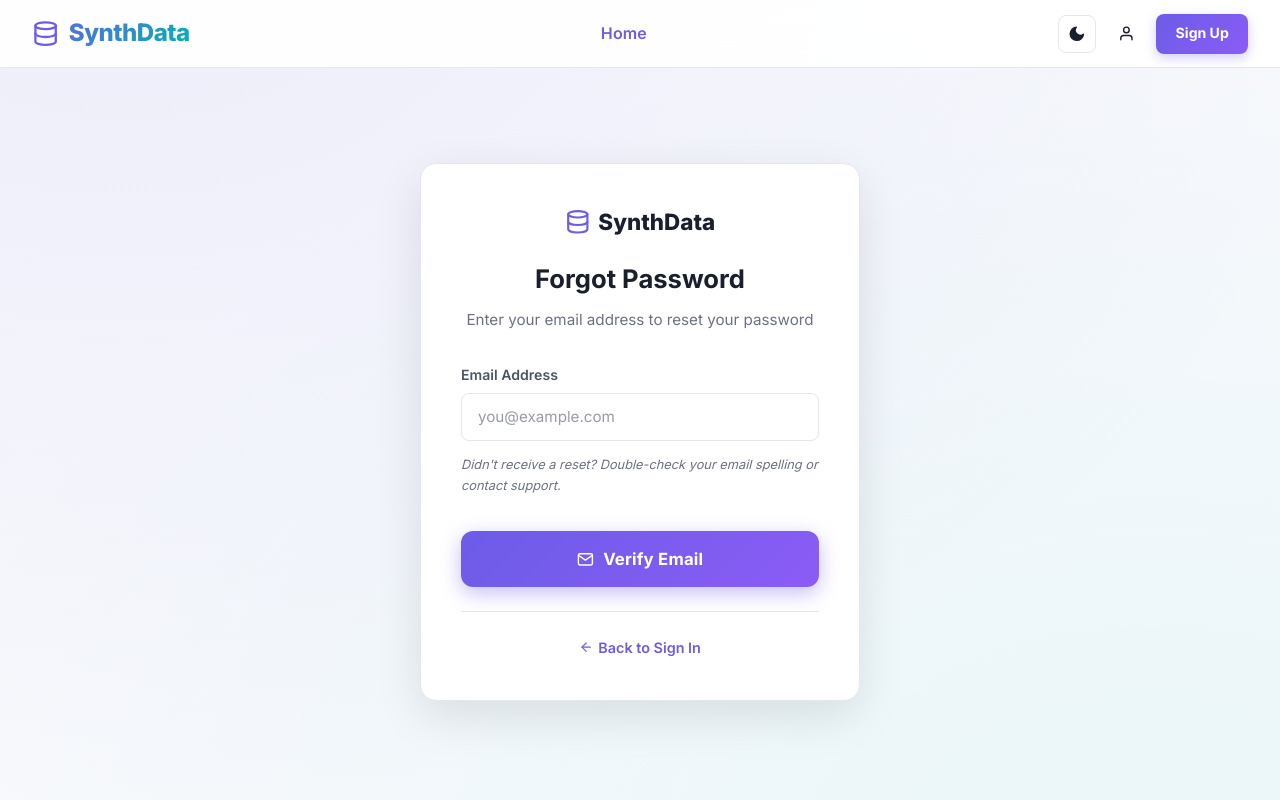
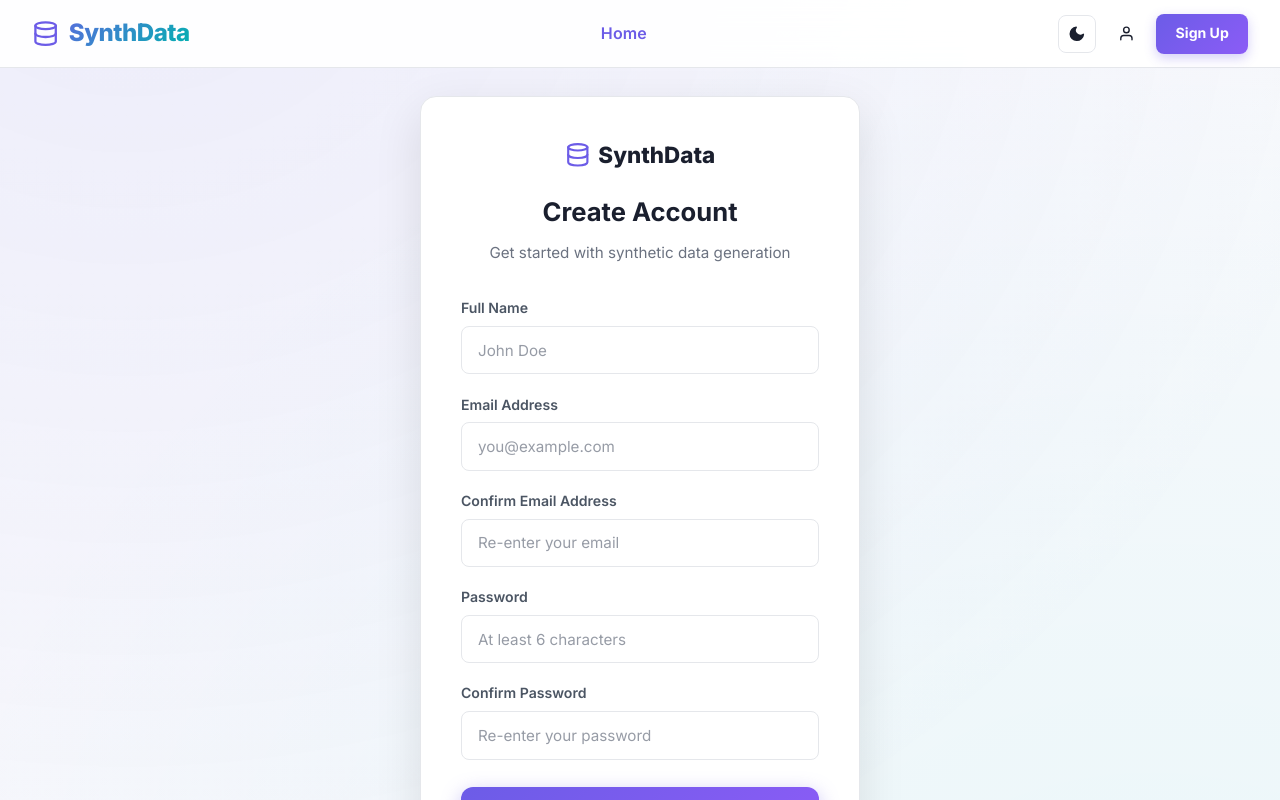
Before and after one commit to Priya15-aids/Synthetic_Data_Generator, a React (Vite) app: page /#/forgot-password in a window 1280 px wide. Shown: the top 800 px of the page. Built offline with nearby package versions, Linux system fonts and the light colour scheme.

Commit message:
Refactor ForgotPassword to SignUp component

```diff
--- a/src/components/Auth/ForgotPassword.jsx
+++ b/src/components/Auth/ForgotPassword.jsx
@@ -1,17 +1,22 @@
 import { useState } from 'react';
-import { Link } from 'react-router-dom';
-import { FiDatabase, FiMail, FiArrowLeft, FiCheck } from 'react-icons/fi';
+import { Link, useNavigate, useSearchParams } from 'react-router-dom';
+import { FiDatabase, FiUser, FiMail, FiLock } from 'react-icons/fi';
+import { useAuth } from '../../context/AuthContext';
 import { checkEmailTypo, isValidEmailFormat } from '../../utils/emailValidator';
 import './Auth.css';
 
-function ForgotPassword() {
+function SignUp() {
+  const [name, setName] = useState('');
   const [email, setEmail] = useState('');
+  const [confirmEmail, setConfirmEmail] = useState('');
+  const [password, setPassword] = useState('');
+  const [confirmPassword, setConfirmPassword] = useState('');
   const [error, setError] = useState('');
-  const [success, setSuccess] = useState(false);
-  const [newPassword, setNewPassword] = useState('');
-  const [confirmPassword, setConfirmPassword] = useState('');
-  const [step, setStep] = useState(1);
   const [emailSuggestion, setEmailSuggestion] = useState(null);
+  const { signup } = useAuth();
+  const navigate = useNavigate();
+  const [searchParams] = useSearchParams();
+  const redirectParam = searchParams.get('redirect');
 
   const handleEmailBlur = () => {
     if (email.trim()) {
@@ -33,12 +38,12 @@ function ForgotPassword() {
     setEmailSuggestion(null);
   };
 
-  const handleEmailSubmit = (e) => {
+  const handleSubmit = (e) => {
     e.preventDefault();
     setError('');
 
-    if (!email.trim()) {
-      setError('Please enter your email address.');
+    if (!name.trim() || !email.trim() || !confirmEmail.trim() || !password.trim() || !confirmPassword.trim()) {
+      setError('Please fill in all fields.');
       return;
     }
 
@@ -47,81 +52,39 @@ function ForgotPassword() {
       return;
     }
 
-    const stored = localStorage.getItem('synthdata_users');
-    const users = stored ? JSON.parse(stored) : [];
-    const found = users.find((u) => u.email === email.toLowerCase().trim());
-
-    if (!found) {
-
-      setError("If that email exists in our system, you'll be able to reset. Please double-check your spelling or contact support.");
+    if (email.trim().toLowerCase() !== confirmEmail.trim().toLowerCase()) {
+      setError('Email addresses do not match. Please re-enter.');
       return;
     }
 
-    setStep(2);
-  };
-
-  const handleResetSubmit = (e) => {
-    e.preventDefault();
-    setError('');
-
-    if (!newPassword.trim() || !confirmPassword.trim()) {
-      setError('Please fill in both password fields.');
-      return;
-    }
-
-    if (newPassword.length < 6) {
+    if (password.length < 6) {
       setError('Password must be at least 6 characters.');
       return;
     }
 
-    if (newPassword !== confirmPassword) {
+    if (password !== confirmPassword) {
       setError('Passwords do not match.');
       return;
     }
 
-    const stored = localStorage.getItem('synthdata_users');
-    const users = stored ? JSON.parse(stored) : [];
-    const userIndex = users.findIndex((u) => u.email === email.toLowerCase().trim());
-
-    if (userIndex !== -1) {
-      let hash = 0;
-      for (let i = 0; i < newPassword.length; i++) {
-        const char = newPassword.charCodeAt(i);
-        hash = ((hash << 5) - hash) + char;
-        hash = hash & hash;
+    const result = signup(name, email, password);
+    if (result.success) {
+      const redirect = searchParams.get('redirect');
+      if (redirect) {
+        navigate('/');
+        setTimeout(() => {
+          const el = document.getElementById(redirect);
+          if (el) {
+            el.scrollIntoView({ behavior: 'smooth' });
           }
-      users[userIndex].passwordHash = hash.toString(36);
-      localStorage.setItem('synthdata_users', JSON.stringify(users));
-      setSuccess(true);
+        }, 100);
       } else {
-      setError('Something went wrong. Please try again.');
+        navigate('/');
+      }
+    } else {
+      setError(result.message);
     }
   };
-
-  if (success) {
-    return (
-      <div className="auth-page">
-        <div className="auth-card">
-          <div className="auth-header">
-            <Link to="/" className="auth-logo">
-              <FiDatabase />
-              <span>SynthData</span>
-            </Link>
-            <div className="auth-success-icon">
-              <FiCheck />
-            </div>
-            <h2>Password Reset Successful</h2>
-            <p>Your password has been updated. You can now sign in with your new password.</p>
-          </div>
-          <div className="auth-submit" style={{ marginTop: '1.5rem' }}>
-            <Link to="/login" className="btn btn-primary" style={{ textDecoration: 'none', justifyContent: 'center' }}>
-              Go to Sign In
-            </Link>
-          </div>
-        </div>
-      </div>
-    );
-  }
 
   return (
     <div className="auth-page">
@@ -131,26 +94,39 @@ function ForgotPassword() {
             <FiDatabase />
             <span>SynthData</span>
           </Link>
-          <h2>{step === 1 ? 'Forgot Password' : 'Reset Password'}</h2>
-          <p>
-            {step === 1
-              ? 'Enter your email address to reset your password'
-              : `Reset password for ${email}`}
-          </p>
+          <h2>Create Account</h2>
+          <p>Get started with synthetic data generation</p>
         </div>
 
-        {step === 1 && (
-          <form className="auth-form" onSubmit={handleEmailSubmit}>
+        <form className="auth-form" onSubmit={handleSubmit} noValidate>
           {error && <div className="auth-error">{error}</div>}
 
           <div className="auth-field">
-              <label htmlFor="forgot-email">Email Address</label>
+            <label htmlFor="signup-name">Full Name</label>
             <input
-                id="forgot-email"
+              id="signup-name"
+              type="text"
+              placeholder="John Doe"
+              value={name}
+              onChange={(e) => {
+                setName(e.target.value);
+                if (error) setError('');
+              }}
+              autoComplete="name"
+            />
+          </div>
+
+          <div className="auth-field">
+            <label htmlFor="signup-email">Email Address</label>
+            <input
+              id="signup-email"
               type="email"
               placeholder="you@example.com"
               value={email}
-                onChange={(e) => setEmail(e.target.value)}
+              onChange={(e) => {
+                setEmail(e.target.value);
+                if (error) setError('');
+              }}
               onBlur={handleEmailBlur}
               autoComplete="email"
             />
@@ -163,64 +139,65 @@ function ForgotPassword() {
             )}
           </div>
 
-            <div className="auth-help-text">
-              Didn't receive a reset? Double-check your email spelling or contact support.
+          <div className="auth-field">
+            <label htmlFor="signup-confirm-email">Confirm Email Address</label>
+            <input
+              id="signup-confirm-email"
+              type="email"
+              placeholder="Re-enter your email"
+              value={confirmEmail}
+              onChange={(e) => {
+                setConfirmEmail(e.target.value);
+                if (error) setError('');
+              }}
+              autoComplete="off"
+            />
           </div>
 
-            <div className="auth-submit">
-              <button type="submit" className="btn btn-primary">
-                <FiMail />
-                Verify Email
-              </button>
-            </div>
-          </form>
-        )}
-
-        {step === 2 && (
-          <form className="auth-form" onSubmit={handleResetSubmit}>
-            {error && <div className="auth-error">{error}</div>}
-
           <div className="auth-field">
-              <label htmlFor="new-password">New Password</label>
+            <label htmlFor="signup-password">Password</label>
             <input
-                id="new-password"
+              id="signup-password"
               type="password"
               placeholder="At least 6 characters"
-                value={newPassword}
-                onChange={(e) => setNewPassword(e.target.value)}
+              value={password}
+              onChange={(e) => {
+                setPassword(e.target.value);
+                if (error) setError('');
+              }}
               autoComplete="new-password"
             />
           </div>
 
           <div className="auth-field">
-              <label htmlFor="confirm-new-password">Confirm New Password</label>
+            <label htmlFor="signup-confirm">Confirm Password</label>
             <input
-                id="confirm-new-password"
+              id="signup-confirm"
               type="password"
               placeholder="Re-enter your password"
               value={confirmPassword}
-                onChange={(e) => setConfirmPassword(e.target.value)}
+              onChange={(e) => {
+                setConfirmPassword(e.target.value);
+                if (error) setError('');
+              }}
               autoComplete="new-password"
             />
           </div>
 
           <div className="auth-submit">
             <button type="submit" className="btn btn-primary">
-                <FiCheck />
-                Reset Password
+              <FiUser />
+              Create Account
             </button>
           </div>
         </form>
-        )}
 
         <div className="auth-footer">
-          <Link to="/login" style={{ display: 'inline-flex', alignItems: 'center', gap: '0.3rem' }}>
-            <FiArrowLeft /> Back to Sign In
-          </Link>
+          Already have an account? <Link to={`/login${redirectParam ? `?redirect=${redirectParam}` : ''}`}>Sign in</Link>
         </div>
       </div>
     </div>
   );
 }
 
-export default ForgotPassword;
+export default SignUp;
```
Lines whose indentation alone changed are shown as unchanged.
